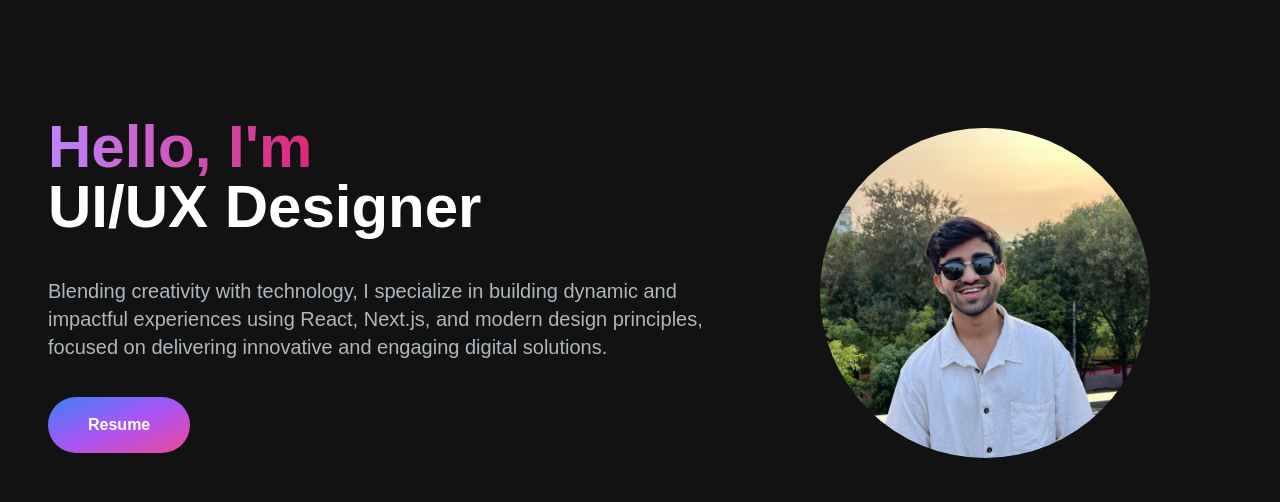
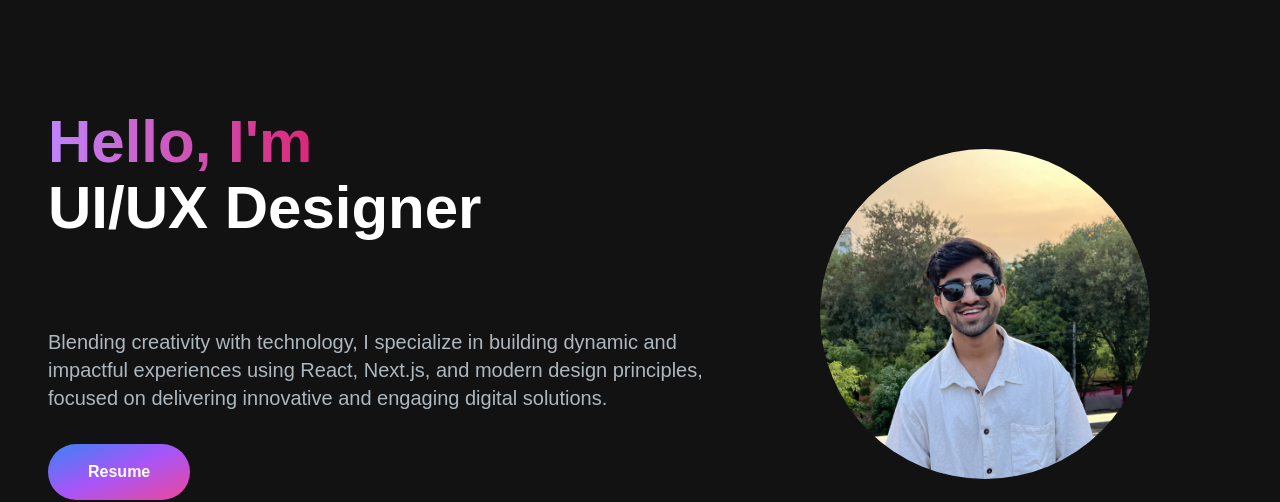
Before and after one commit to gauravpurohit28/portfolio-website, a Next.js app: page / in a window 1280 px wide. Shown: the top 502 px of the page. Built offline with nearby package versions, Linux system fonts and the light colour scheme.

Commit message:
new changes

```diff
--- a/src/app/components/AboutSection.jsx
+++ b/src/app/components/AboutSection.jsx
@@ -70,12 +70,7 @@ const AboutSection = () => {
             Redux, Node.js, Express, HTML, CSS, and Git. I am also skilled in
             Python and building machine learning models. With a strong passion
             for technology, I love exploring innovative solutions and pushing
-            boundaries in web and AI-driven applications. I thrive on creating
-            interactive and user-focused experiences, combining technical
-            expertise with creativity to deliver impactful projects.
-            Constantly learning and evolving, I enjoy staying up-to-date with
-            emerging trends and collaborating with like-minded individuals to
-            build the future of technology.
+            boundaries in web and AI-driven applications.
           </p>
           <div className="flex flex-row justify-start mt-8">
             <TabButton
--- a/src/app/components/HeroSection.jsx
+++ b/src/app/components/HeroSection.jsx
@@ -1,8 +1,8 @@
 "use client";
 
-import React from 'react';
-import Image from 'next/image';
-import { TypeAnimation } from 'react-type-animation';
+import React from "react";
+import Image from "next/image";
+import { TypeAnimation } from "react-type-animation";
 
 const HeroSection = () => {
   return (
@@ -10,45 +10,51 @@ const HeroSection = () => {
       <div className="grid grid-cols-1 sm:grid-cols-12">
         {/* Left Section */}
         <div className="col-span-7 place-self-center text-center sm:text-left">
-          <h1 className="text-white sm:text-5xl lg:text-6xl mb-4 text-6xl font-extrabold">
+          <h1 className="sm:text-5xl lg:text-6xl text-6xl font-extrabold">
             <span className="text-transparent bg-clip-text bg-gradient-to-r from-purple-400 to-pink-600">
               Hello, I&apos;m
             </span>
             <br />
+            {/* Dynamic Text */}
+            <div
+              className="relative overflow-hidden"
+              style={{
+                height: "2.6em",
+              }}
+            >
               <TypeAnimation
                 sequence={[
-                'Gaurav',
+                  "Gaurav",
                   1000,
-                'Web Developer',
+                  "Web Developer",
                   1000,
-                'UI/UX Designer',
+                  "UI/UX Designer",
                   1000,
                 ]}
                 wrapper="span"
                 speed={45}
                 repeat={Infinity}
+                className="block text-white leading-[1.2em]" // Proper line height
               />
+            </div>
           </h1>
-          <br />
-          <p className="text-[#ADB7BE] text-base sm:text-lg mb-6 lg:text-xl">
+          <div>
+          <p className="text-[#ADB7BE] text-base sm:text-lg mb-5 lg:text-xl">
             Blending creativity with technology, I specialize in building dynamic and impactful experiences using React, Next.js, and modern design principles, focused on delivering innovative and engaging digital solutions.
           </p>
+          </div>
           <div>
             <button
               className="px-4 py-2 w-full sm:w-auto rounded-full bg-gradient-to-br from-blue-500 via-purple-500 to-pink-500 hover:bg-slate-800 text-white mt-3"
               onClick={() => {
                 // Open the PDF in a new tab
-              window.open('/GauravPurohit-CV.pdf', '_blank');
+                window.open("/GauravPurohit-CV.pdf", "_blank");
               }}
             >
               <span className="block hover:bg-slate-800 rounded-full px-6 py-2 font-semibold">
                 Resume
               </span>
             </button>
-
-
-
-
           </div>
         </div>
 
```
Lines whose indentation alone changed are shown as unchanged.
